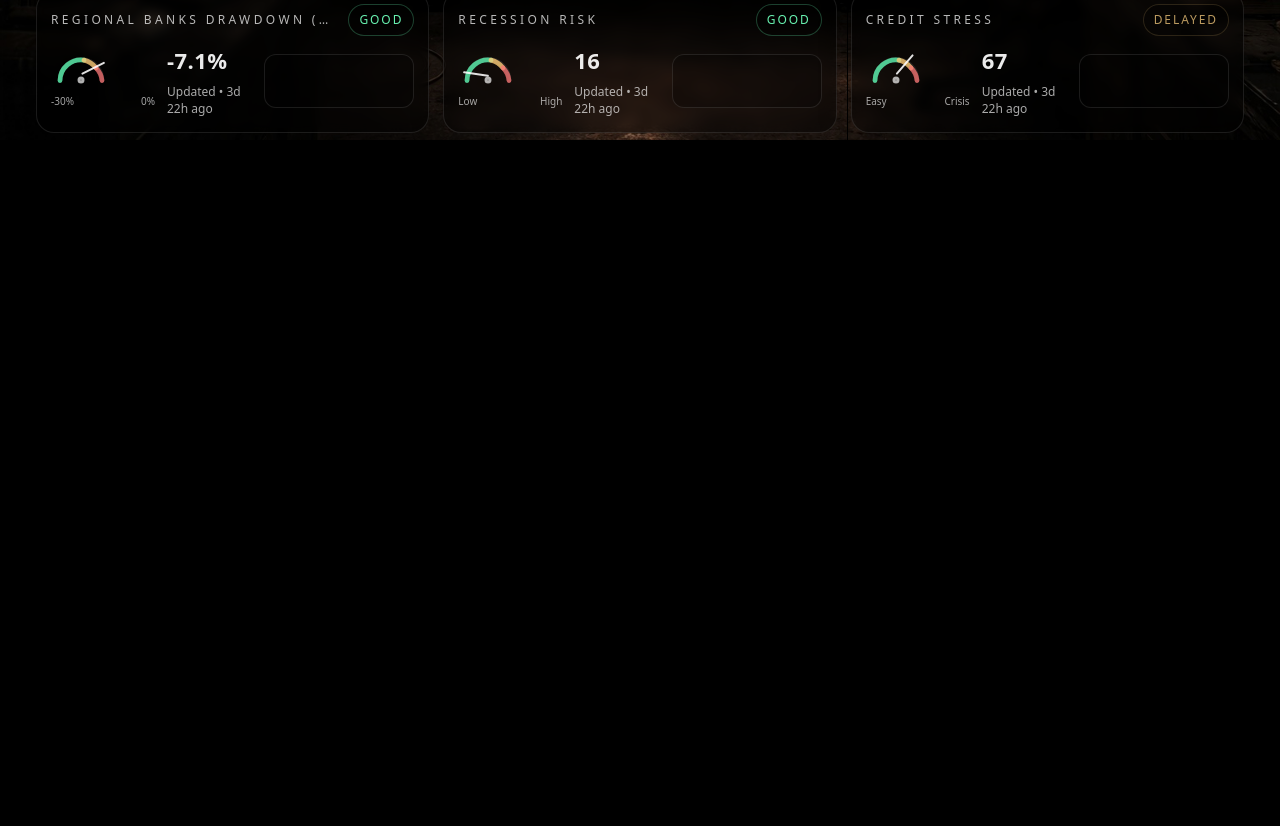
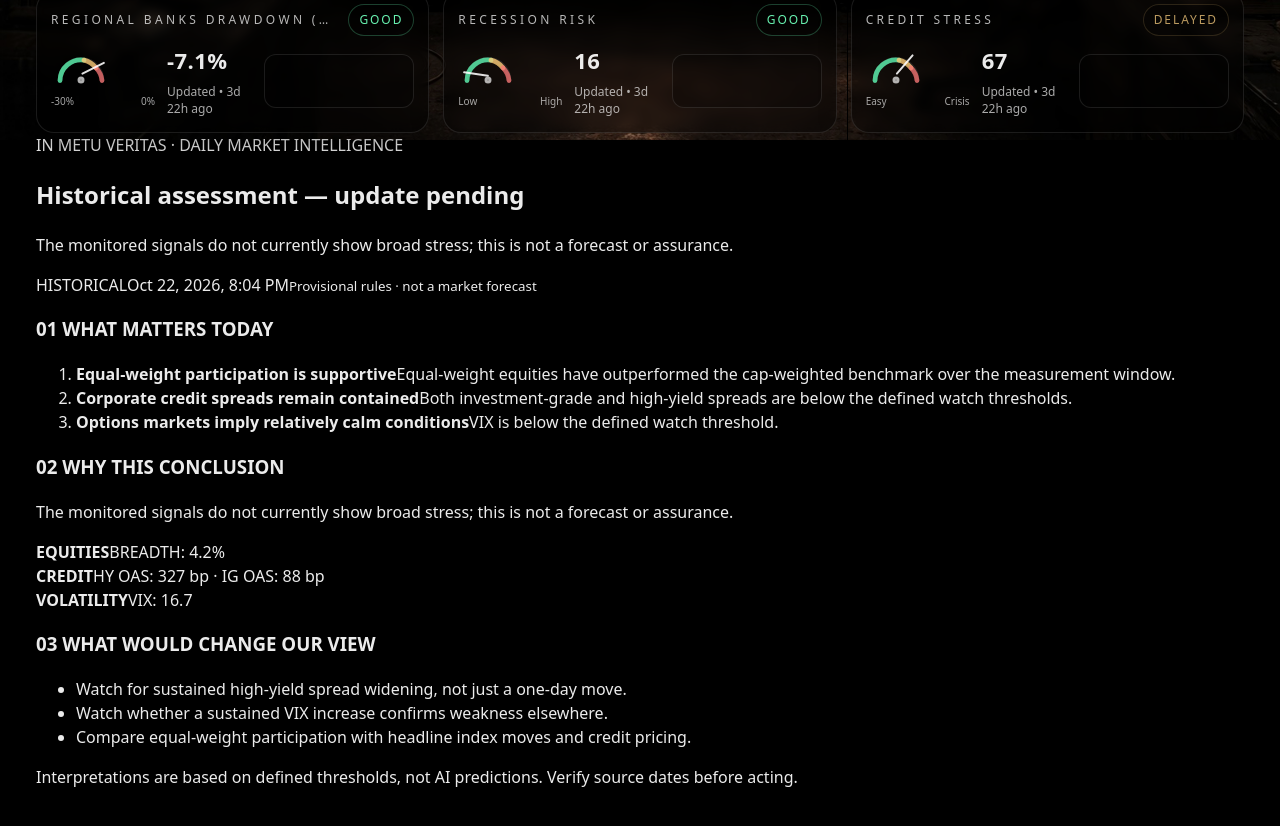
Before and after one commit to oliverwatt2025/inmetuveritas, a React (Vite) app: page / in a window 1280 px wide. Shown: the part 660-1486 px from the top of the page. Before the commit the page ends 841 px from the top, so only its background shows below. Built offline with nearby package versions, Linux system fonts and the light colour scheme; no server answers.

Commit message:
Render daily evidence-backed intelligence panels beneath live indicators

```diff
--- a/src/App.tsx
+++ b/src/App.tsx
@@ -80,6 +80,74 @@ type HistoryRow = {
 type HistoryPoint = { week: string; value: number };
 
 type HistoryMap = Record<string, HistoryPoint[]>;
+
+type IntelligenceEvidence = { indicator: string; value: number | null; unit?: string; observedAt?: string };
+type IntelligenceFinding = { id: string; family: string; severity: string; headline: string; explanation: string; evidence: IntelligenceEvidence[] };
+type IntelligenceReport = {
+  sourceAsOf: string; generatedAt: string; dataQuality: "CURRENT" | "STALE";
+  regime: string; summary: string; keyFindings: IntelligenceFinding[];
+  whatWouldChangeTheView: string[]; methodology?: string;
+};
+
+function IntelligencePanels({ report }: { report: IntelligenceReport | null }) {
+  if (!report) return (
+    <section className="intelligenceEmpty" aria-live="polite">
+      Daily market intelligence is not yet available. The indicators above remain accessible.
+    </section>
+  );
+  const stale = report.dataQuality !== "CURRENT" ||
+    !Number.isFinite(Date.parse(report.generatedAt)) ||
+    Date.now() - Date.parse(report.generatedAt) > 36 * 3600 * 1000;
+  const findings = report.keyFindings ?? [];
+  return (
+    <section className="intelligenceSection" aria-label="Daily market intelligence">
+      <div className="intelligenceBanner">
+        <div>
+          <span className="intelligenceEyebrow">IN METU VERITAS · DAILY MARKET INTELLIGENCE</span>
+          <h2>{stale ? "Historical assessment — update pending" : report.regime}</h2>
+          <p>{report.summary}</p>
+        </div>
+        <div className="intelligenceDate">
+          <span className={stale ? "intelligenceTag intelligenceTagStale" : "intelligenceTag"}>{stale ? "HISTORICAL" : "LATEST REPORT"}</span>
+          <time dateTime={report.sourceAsOf}>{new Date(report.sourceAsOf).toLocaleString(undefined, { dateStyle: "medium", timeStyle: "short" })}</time>
+          <small>Provisional rules · not a market forecast</small>
+        </div>
+      </div>
+      <div className="intelligenceColumns">
+        <article className="intelligencePanel">
+          <h3><span className="intelligenceIcon">01</span> WHAT MATTERS TODAY</h3>
+          {findings.length ? <ol className="intelligenceFindings">{findings.slice(0, 4).map(f => (
+            <li key={f.id}>
+              <strong>{f.headline}</strong>
+              <span className="intelligenceFindingDetail">{f.explanation}</span>
+            </li>
+          ))}</ol> : <p>Not enough verified observations for a prioritised interpretation.</p>}
+        </article>
+        <article className="intelligencePanel">
+          <h3><span className="intelligenceIcon">02</span> WHY THIS CONCLUSION</h3>
+          <p className="intelligenceExplanation">{report.summary}</p>
+          <div className="intelligenceEvidence">
+            {findings.slice(0, 4).map(f => (
+              <div className="intelligenceEvidenceRow" key={f.id}>
+                <span className={f.severity === "attention" ? "intelligenceDot intelligenceDotWarn" : "intelligenceDot"} />
+                <div><strong>{f.family.toUpperCase()}</strong>
+                  <span>{f.evidence.map(e => e.value === null ? e.indicator + " unavailable" : e.indicator.replaceAll("_", " ").toUpperCase() + ": " + e.value + (e.unit ?? "")).join(" · ")}</span>
+                </div>
+              </div>
+            ))}
+          </div>
+        </article>
+        <article className="intelligencePanel">
+          <h3><span className="intelligenceIcon">03</span> WHAT WOULD CHANGE OUR VIEW</h3>
+          <ul className="intelligenceWatch">
+            {(report.whatWouldChangeTheView ?? []).map((x,i) => <li key={i}>{x}</li>)}
+          </ul>
+          <div className="intelligenceDisclaimer">Interpretations are based on defined thresholds, not AI predictions. Verify source dates before acting.</div>
+        </article>
+      </div>
+    </section>
+  );
+}
 
 // --- Your current placeholders (used as initial state + fallback) ---
 const defaultGauges: Gauge[] = [
@@ -580,6 +648,7 @@ export default function App() {
   const [asOf, setAsOf] = useState<string | null>(null);
 
   const [historyMap, setHistoryMap] = useState<HistoryMap>({});
+  const [intelligence, setIntelligence] = useState<IntelligenceReport | null>(null);
   const [miner, setMiner] = useState<any>(null);
 
   // Keep the "Updated • x ago" text fresh even if data hasn't changed
@@ -652,13 +721,22 @@ if (Array.isArray(data.cards) && data.cards.length) {
       if (!cancelled) setHistoryMap(map);
     }
 
+    async function loadIntelligence() {
+      const res = await fetch(`/market_intelligence.json?cb=${Date.now()}`, { cache: "no-store" });
+      if (!res.ok) return;
+      const report = (await res.json()) as IntelligenceReport;
+      if (!cancelled && report && Array.isArray(report.keyFindings) && typeof report.summary === "string") setIntelligence(report);
+    }
+
     // initial load
+    loadIntelligence().catch((e) => console.warn(e));
     loadIndicators().catch((e) => console.warn(e));
     loadHistory().catch((e) => console.warn(e));
 
     // refresh every 5 minutes (indicators), and every 30 minutes (history)
     const t1 = setInterval(() => {
       loadIndicators().catch((e) => console.warn(e));
+      loadIntelligence().catch((e) => console.warn(e));
     }, 5 * 60 * 1000);
 
     const t2 = setInterval(() => {
@@ -770,6 +848,7 @@ if (Array.isArray(data.cards) && data.cards.length) {
           />
         ))}
       </main>
+      <IntelligencePanels report={intelligence} />
     </div>
   );
 }
```
